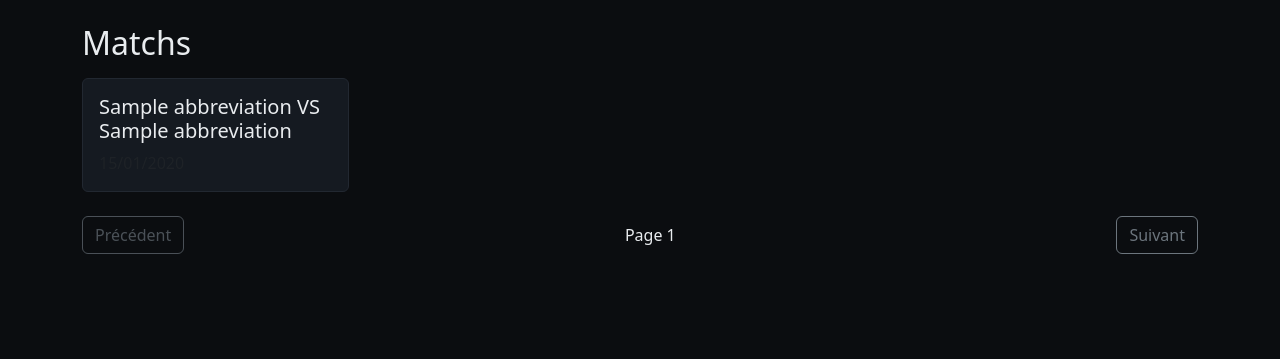
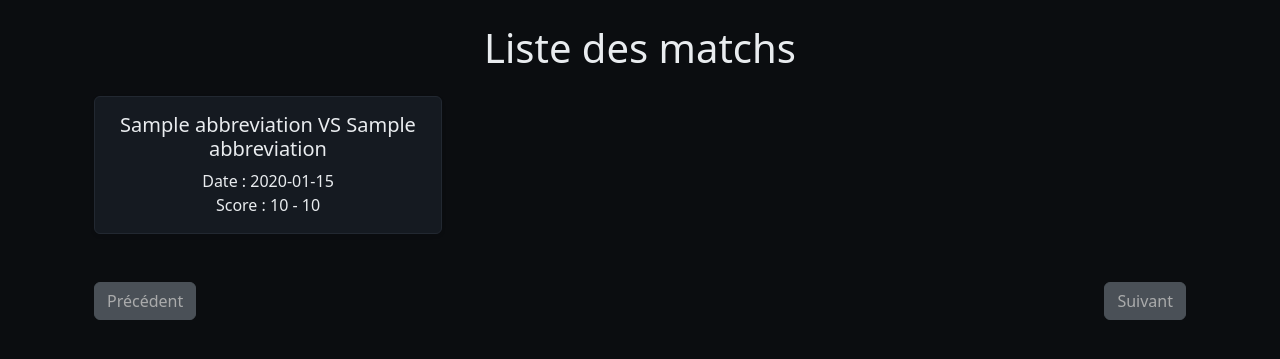
Before and after one commit to hugoch33/Ynov-Basket, a Flask app: template templates/games.html in a window 1280 px wide. Shown: the part 57-416 px from the top of the page. Run offline with Flask 3, Linux system fonts and the light colour scheme; the template is opened without the code that fills it: most values are stand-ins (such as "Sample title", 1, 10 or a date in 2020).

Commit message:
ajout de routes,modif html

```diff
--- a/app.py
+++ b/app.py
@@ -4,7 +4,7 @@ from datetime import datetime
 from flask import Flask, render_template, request, redirect, url_for, session, flash, abort
 from werkzeug.security import generate_password_hash, check_password_hash
 import requests
-from flask_caching import Cache
+from flask_caching import Cache   # <--- ajout
 
 API_BASE = "https://api.balldontlie.io/v1"
 
@@ -38,7 +38,6 @@ def create_app():
 
     init_db()
 
-    # --- Auth helpers ---
     def login_required(view):
         from functools import wraps
         @wraps(view)
@@ -54,7 +53,6 @@ def create_app():
             "Authorization": "ba5256e6-cd8c-442e-bcbe-ea4c80dc87c8"
         }
         try:
-            # Clé de cache robuste
             cache_key = (path, tuple(sorted(params.items())) if params else None)
 
             r = requests.get(f"{API_BASE}{path}", params=params, headers=headers, timeout=10)
@@ -65,7 +63,6 @@ def create_app():
             return None
 
 
-    # --- Routes: Auth ---
     @app.get("/register")
     def register():
         return render_template("register.html")
@@ -144,6 +141,22 @@ def create_app():
 
         return render_template("players.html", players=players, meta=meta, cursor=cursor, per_page=per_page)
 
+
+
+    @app.get("/player/<int:player_id>")
+    @login_required
+    def player_detail(player_id):
+        player_resp = api_get(f"/players/{player_id}")
+        player = player_resp["data"] if player_resp and "data" in player_resp else None
+
+        team = None
+        if player and "team" in player and player["team"]:
+            team_id = player["team"]["id"]
+            team_resp = api_get(f"/teams/{team_id}")
+            team = team_resp["data"] if team_resp and "data" in team_resp else None
+
+        return render_template("player_detail.html", player=player, team=team)
+
     @app.get("/teams")
     @login_required
     def teams():
@@ -152,17 +165,37 @@ def create_app():
             abort(502)
         return render_template("teams.html", teams=teams.get("data", []))
 
+    @app.get("/teams/<int:team_id>")
+    @login_required
+    def team_detail(team_id):
+        team_resp = api_get(f"/teams/{team_id}")
+        if not team_resp or "data" not in team_resp:
+            abort(404)
+        team = team_resp["data"]
+
+        players = api_get("/players", params={"per_page": 100, "team_ids[]": team_id})
+        team_players = players.get("data", []) if players else []
+
+        return render_template("team_detail.html", team=team, players=team_players)
 
     @app.get("/games")
     @login_required
     def games():
-        page = int(request.args.get("page", 1))
+        cursor = int(request.args.get("cursor", 0))
         per_page = 24
-        data = api_get("/games", params={"page": page, "per_page": per_page})
-        if not data:
-            abort(502)
-        return render_template("games.html", data=data, page=page, per_page=per_page)
 
+        resp = api_get(f"/games?cursor={cursor}&per_page={per_page}")
+        if not resp or "data" not in resp:
+            games = []
+            meta = {"next_cursor": None}
+        else:
+            games = resp["data"]
+            meta = resp.get("meta", {"next_cursor": None})
+
+        print("=== META GAMES ===")
+        print(meta)
+
+        return render_template("games.html", games=games, meta=meta, cursor=cursor, per_page=per_page)
 
 
     return app
--- a/templates/games.html
+++ b/templates/games.html
@@ -1,27 +1,39 @@
 {% extends "base.html" %}
+
 {% block content %}
-<h2 class="mb-3">Matchs</h2>
-<div class="row row-cols-1 row-cols-sm-2 row-cols-md-3 row-cols-lg-4 g-3">
-  {% for g in data.data %}
-  {% set dt = (g.date or '')[:10] %}
-  <div class="col">
-    <a class="card h-100 text-decoration-none clickable">
-      <div class="card-body">
-        <h5 class="card-title">{{ g.home_team.abbreviation }} VS {{ g.visitor_team.abbreviation }}</h5>
-        <p class="card-text text-muted">
-          {% set y = dt.split('-')[0] if '-' in dt else '' %}
-          {% set m = dt.split('-')[1] if '-' in dt else '' %}
-          {% set d = dt.split('-')[2] if '-' in dt else '' %}
-          {{ d }}/{{ m }}/{{ y }}
-        </p>
-      </div>
-    </a>
-  </div>
-  {% endfor %}
+<div class="container">
+    <h1 class="text-center my-4">Liste des matchs</h1>
+
+    <div class="row">
+        {% for game in games %}
+        <div class="col-md-4 mb-4">
+            <div class="card h-100 shadow-sm">
+                <div class="card-body text-center">
+                    <h5 class="card-title">
+                        {{ game.home_team.abbreviation }} VS {{ game.visitor_team.abbreviation }}
+                    </h5>
+                    <p class="card-text">
+                        Date : {{ game.date[:10] }} <br>
+                        Score : {{ game.home_team_score }} - {{ game.visitor_team_score }}
+                    </p>
+                </div>
+            </div>
+        </div>
+        {% endfor %}
+    </div>
+
+    <nav class="d-flex justify-content-between my-4">
+        {% if cursor > 0 %}
+        <a href="{{ url_for('games', cursor=cursor - per_page, per_page=per_page) }}" class="btn btn-primary">Précédent</a>
+        {% else %}
+        <span class="btn btn-secondary disabled">Précédent</span>
+        {% endif %}
+
+        {% if meta.next_cursor %}
+        <a href="{{ url_for('games', cursor=meta.next_cursor, per_page=per_page) }}" class="btn btn-primary">Suivant</a>
+        {% else %}
+        <span class="btn btn-secondary disabled">Suivant</span>
+        {% endif %}
+    </nav>
 </div>
-<nav class="mt-4 d-flex justify-content-between">
-  <a class="btn btn-outline-secondary {% if page <= 1 %}disabled{% endif %}" href="{{ url_for('games', page=page-1) }}">Précédent</a>
-  <span class="align-self-center">Page {{ page }}</span>
-  <a class="btn btn-outline-secondary {% if data.meta.next_page is none %}disabled{% endif %}" href="{{ url_for('games', page=(data.meta.next_page or page)) }}">Suivant</a>
-</nav>
 {% endblock %}
--- a/templates/teams.html
+++ b/templates/teams.html
@@ -4,10 +4,10 @@
 <div class="row row-cols-1 row-cols-sm-2 row-cols-md-3 row-cols-lg-4 g-3">
   {% for t in teams %}
   <div class="col">
-    <a class="card h-100 text-decoration-none clickable">
+    <a class="card h-100 text-decoration-none clickable" href="{{ url_for('team_detail', team_id=t.id) }}">
       <div class="card-body">
         <h5 class="card-title">{{ t.full_name }}</h5>
-        <p class="card-text text-muted">{{ t.abbreviation }} — {{ t.city }}</p>
+        <p class="region">{{ t.abbreviation }} — {{ t.city }}</p>
       </div>
     </a>
   </div>
```
Also changed, not shown: templates/game_detail.html (deleted, +0 -30 lines), templates/players.html (+27 -16 lines).
